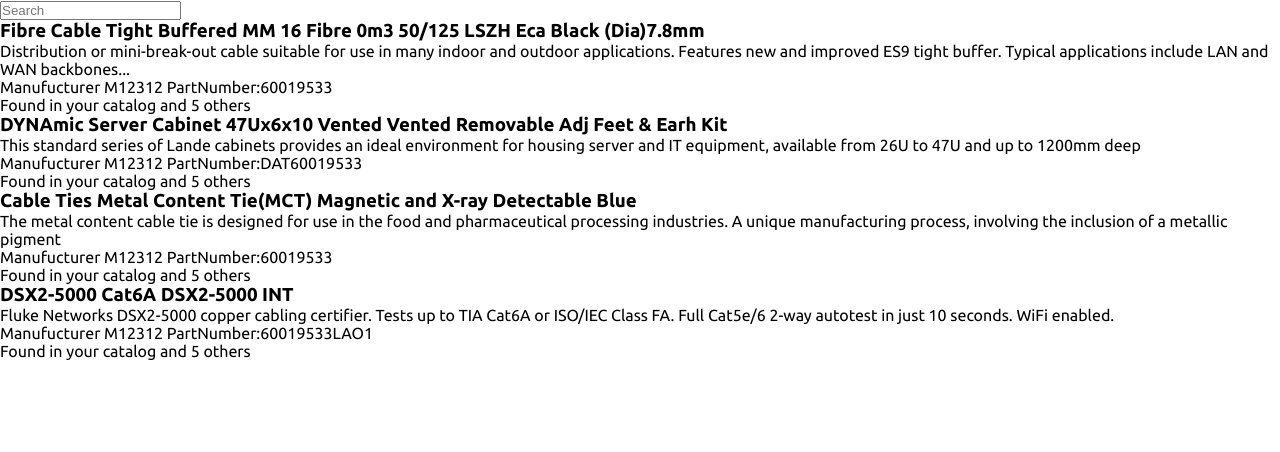
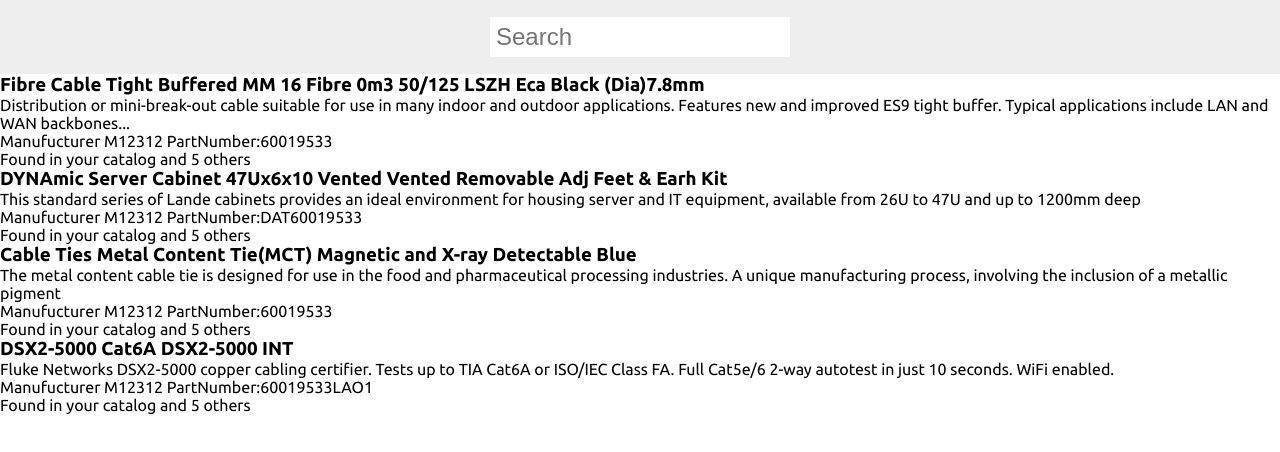
Before and after one commit to ralphsulit/takepart, a React (Create React App) app: page / in a window 1280 px wide. Shown: the top 452 px of the page. Built offline with nearby package versions, Linux system fonts and the light colour scheme.

Commit message:
added variables in sass and styles for the searchbox component

```diff
--- a/src/assets/catalog-data.json
+++ b/src/assets/data/catalog-data.json
@@ -3,7 +3,7 @@
     "id": 1,
     "title": "Fibre Cable Tight Buffered MM 16 Fibre 0m3 50/125 LSZH Eca Black (Dia)7.8mm",
     "description": "Distribution or mini-break-out cable suitable for use in many indoor and outdoor applications. Features new and improved ES9 tight buffer. Typical applications include LAN and WAN backbones...",
-    "number": 60019533
+    "number": "60019533"
   },
   {
     "id": 2,
@@ -15,7 +15,7 @@
     "id": 3,
     "title": "Cable Ties Metal Content Tie(MCT) Magnetic and X-ray Detectable Blue",
     "description": "The metal content cable tie is designed for use in the food and pharmaceutical processing industries. A unique manufacturing process, involving the inclusion of a metallic pigment",
-    "number": 60019533
+    "number": "60019533"
   },
   {
     "id": 4,
--- /dev/null
+++ b/src/assets/styles/varaiables.styles.scss
@@ -0,0 +1,9 @@
+/////////////////////////////////
+/////// variables
+/////////////////////////////////
+
+/// **colors
+$dark-gray: #333;
+$gray: #eee;
+/// **fonts
+$ubuntu: 'Ubuntu', sans-serif;
--- a/src/components/catalog-menu/catalog-menu.component.jsx
+++ b/src/components/catalog-menu/catalog-menu.component.jsx
@@ -1,13 +1,13 @@
 import React, { useState } from 'react';
 import SearchBox from '../search-box/search-box.component.jsx';
-import catalogData from '../../assets/catalog-data.json';
+import catalogData from '../../assets/data/catalog-data.json';
 import CatalogItem from '../catalog-item/catalog-item.component';
 
 const CatalogMenu = () => {
   // State variables
   const [searchField, setSearchField] = useState('');
 
-  // Getting the input and assigning it in searchField state
+  // Getting the input and assigning it to the searchField state
   const onSearchChange = (e) => {
     const searchFieldString = e.target.value.toLowerCase();
     console.log(searchFieldString)
@@ -20,7 +20,7 @@
       {/* Getting the data from CatalogData and Maps through the array of catalog items */}
       <div className='catalog-body-container'>
         {/*
-          getting the title property using filter and checks if the value of search bar is similar to the title propery in the data and also used the map function to iterate the array of data and get data items.
+          getting the title property using filter and checks if the value of search bar is similar to the "title" propery in the data and also used the map function to iterate the array of data and get data items.
         */}
         {catalogData && catalogData
           .filter((val) => {
--- a/src/components/search-box/search-box.component.jsx
+++ b/src/components/search-box/search-box.component.jsx
@@ -1,13 +1,16 @@
 import React from 'react';
+import './search-box.styles.scss';
 
 const SearchBox = ({onChangeHandler}) => {
   return (
-    <input
-      type='search'
-      className='search-box'
-      placeholder='Search'
-      onChange={onChangeHandler}
-    />
+    <div className='searchbox-container'>
+      <input
+        type='text'
+        className='search-box'
+        placeholder='Search'
+        onChange={onChangeHandler}
+      />
+    </div>
   )
 };
 
--- /dev/null
+++ b/src/components/search-box/search-box.styles.scss
@@ -0,0 +1,19 @@
+@import '../../assets/styles/varaiables.styles.scss';
+
+.searchbox-container {
+  display: flex;
+  justify-content: center;
+  align-items: center;
+  padding: 17px;
+  background-color: $gray;
+
+  .search-box {
+    color: $dark-gray;
+    padding: 6px;
+    font-size: 24px;
+    border: none;
+    outline: none;
+    width: 100%;
+    max-width: 300px;
+  }
+}
```
